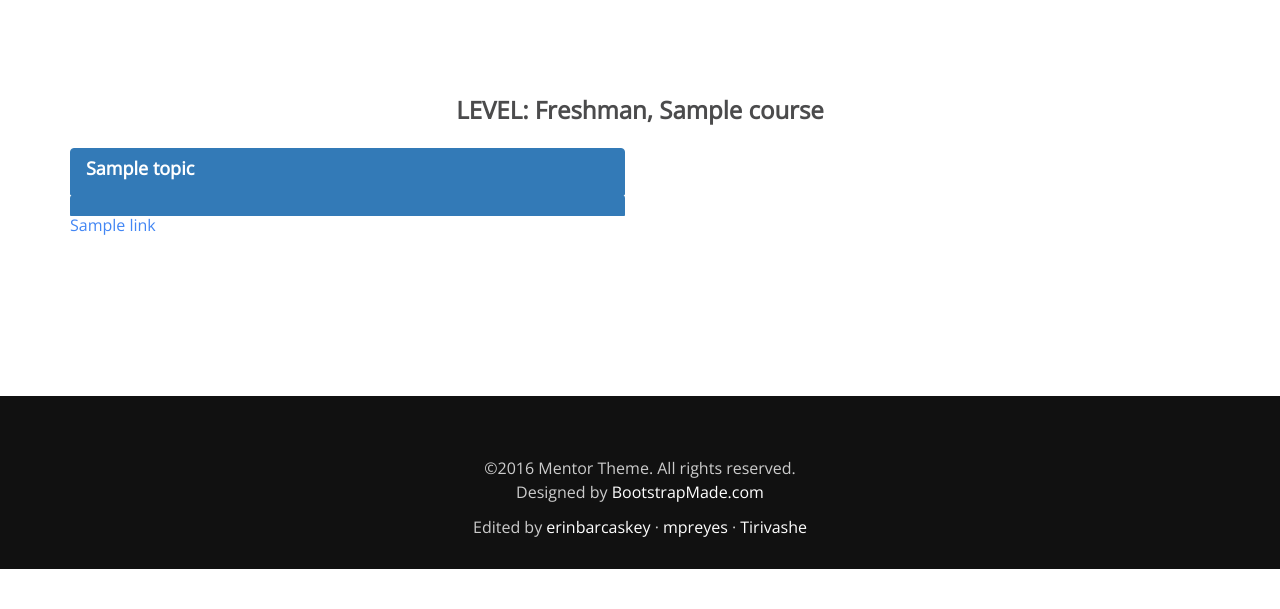
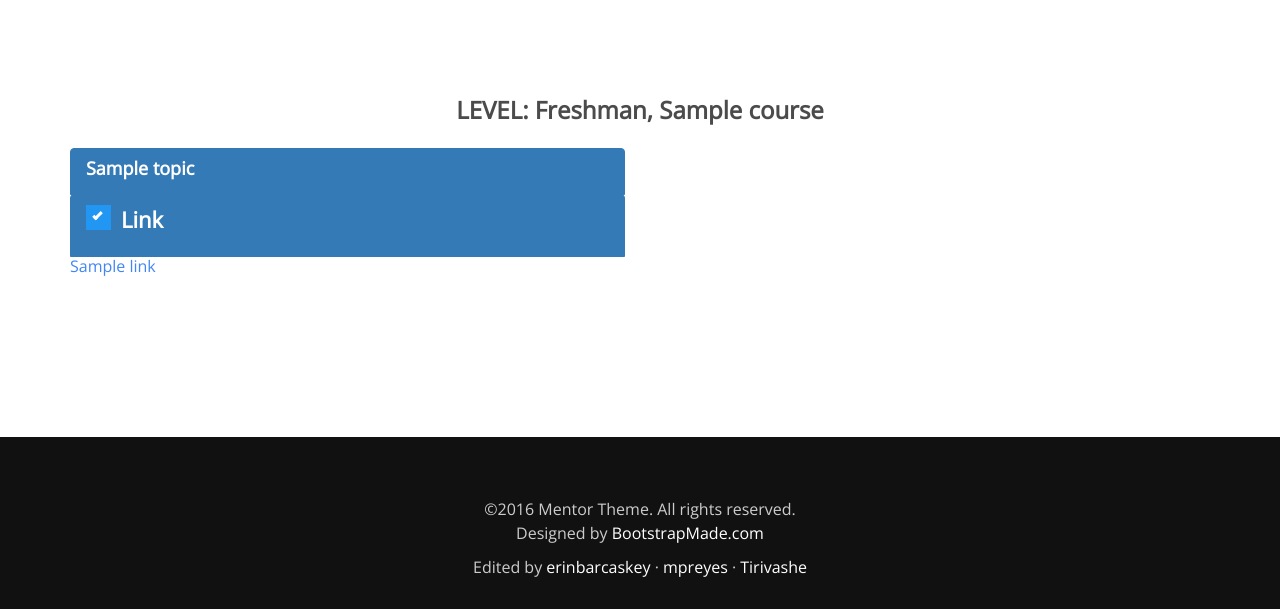
Before and after one commit to mpreyes/SeniorProject, a Django app: template seniorProjectApp/templates/seniorProjectApp/links.html in a window 1280 px wide. Shown: the part 63-672 px from the top of the page. Run offline with Django 3.2, Linux system fonts and the light colour scheme; the template is opened without the code that fills it: most values are stand-ins (such as "Sample title", 1, 10 or a date in 2020); some libraries are stand-ins or nearby versions; some web fonts are replaced.

Commit message:
Working on checkmark for links
containercheck for the specific checkmark styling

```diff
--- a/seniorProjectApp/static/seniorProjectApp/css/custom.css
+++ b/seniorProjectApp/static/seniorProjectApp/css/custom.css
@@ -10,3 +10,75 @@
  }
 
  /* #4286f4 */
+
+/*
+* Checkmark boxes for links page
+*/
+
+/* The container */
+.containercheck {
+    display: block;
+    position: relative;
+    padding-left: 35px;
+    margin-bottom: 12px;
+    cursor: pointer;
+    font-size: 22px;
+    -webkit-user-select: none;
+    -moz-user-select: none;
+    -ms-user-select: none;
+    user-select: none;
+  }
+
+  /* Hide the browser's default checkbox */
+  .containercheck input {
+    position: absolute;
+    opacity: 0;
+    cursor: pointer;
+    height: 0;
+    width: 0;
+  }
+
+  /* Create a custom checkbox */
+  .checkmark {
+    position: absolute;
+    top: 0;
+    left: 0;
+    height: 25px;
+    width: 25px;
+    background-color: #eee;
+  }
+
+  /* On mouse-over, add a grey background color */
+  .containercheck:hover input ~ .checkmark {
+    background-color: #ccc;
+  }
+
+  /* When the checkbox is checked, add a blue background */
+  .containercheck input:checked ~ .checkmark {
+    background-color: #2196F3;
+  }
+
+  /* Create the checkmark/indicator (hidden when not checked) */
+  .checkmark:after {
+    content: "";
+    position: absolute;
+    display: none;
+  }
+
+  /* Show the checkmark when checked */
+  .containercheck input:checked ~ .checkmark:after {
+    display: block;
+  }
+
+  /* Style the checkmark/indicator */
+  .containercheck .checkmark:after {
+    left: 9px;
+    top: 5px;
+    width: 5px;
+    height: 10px;
+    border: solid white;
+    border-width: 0 3px 3px 0;
+    -webkit-transform: rotate(45deg);
+    -ms-transform: rotate(45deg);
+    transform: rotate(45deg);
+  }
--- a/seniorProjectApp/templates/seniorProjectApp/links.html
+++ b/seniorProjectApp/templates/seniorProjectApp/links.html
@@ -44,7 +44,17 @@
 
               {% for link in links %}
                {% if topic.topicID == link.topicID_id %}
-              <p class="list-group-item-text"><a href='{{link.linkName}}'>{{link.linkName}}</a></p>
+              <p class="list-group-item-text">
+                  <!-- toggle here ! -->
+                  <label class="containercheck">Link
+                      <input type="checkbox" checked="checked">
+                      <span class="checkmark"></span>
+                  </label>
+
+                  <a href='{{link.linkName}}'>{{link.linkName}}</a>
+
+                  <!-- notes here ! -->
+              </p>
               {% endif %}
               {% endfor %}
               </a>
```
